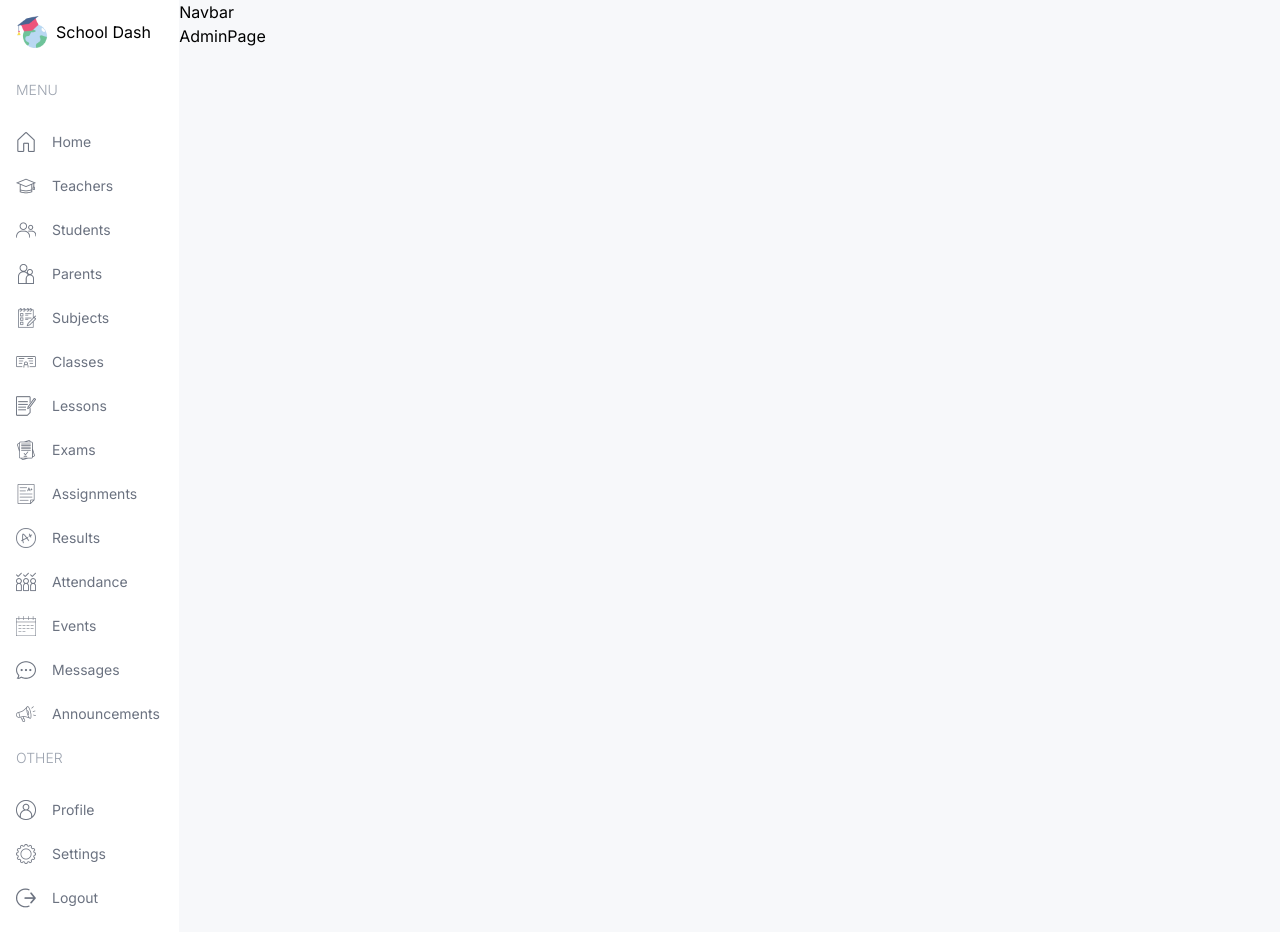
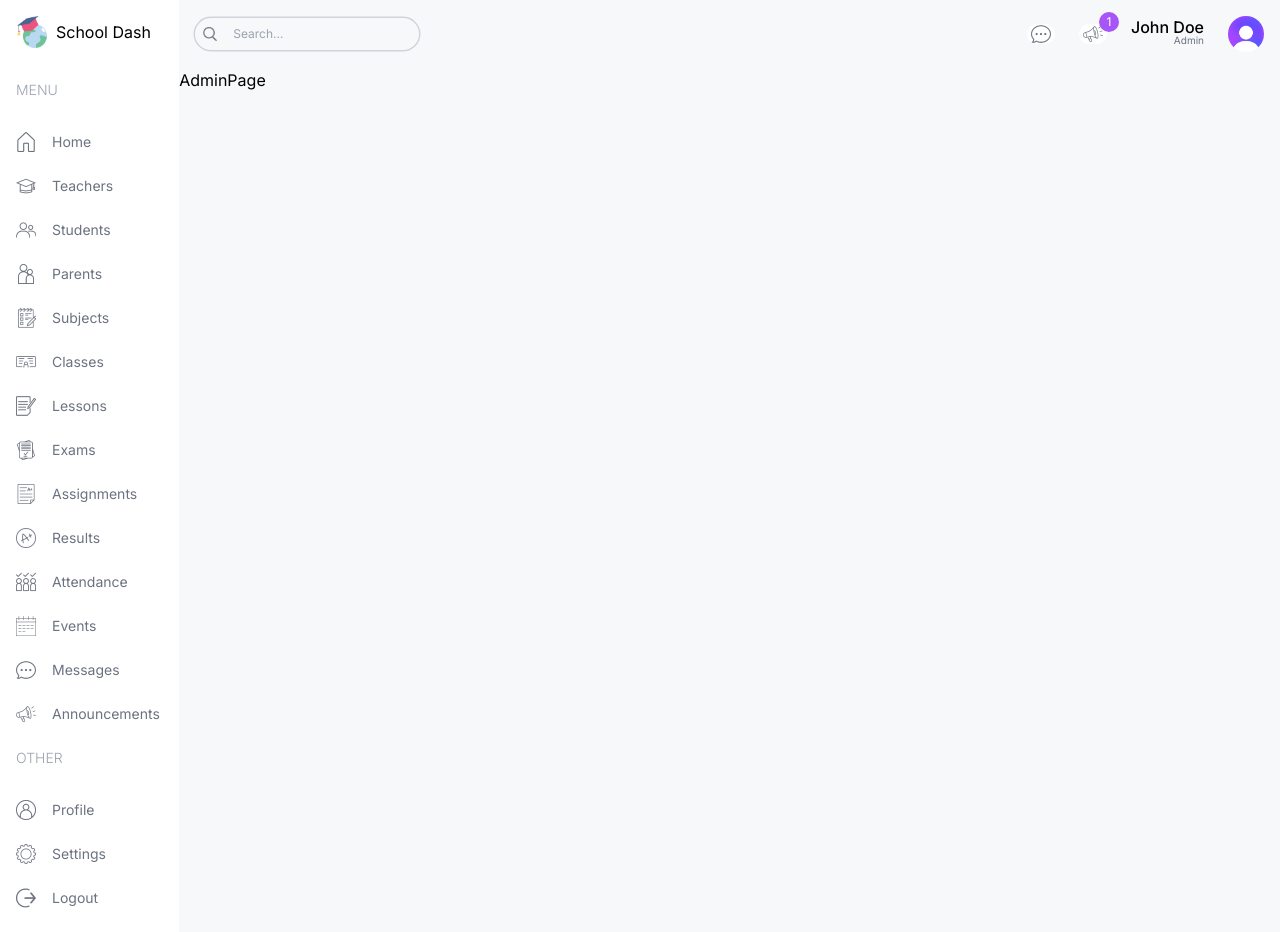
Before and after one commit to subhaghanta60/Admin-Dashboard, a Next.js app: page /admin in a window 1280 px wide. Built offline with nearby package versions, Linux system fonts and the light colour scheme.

Commit message:
Design Top NavBar

```diff
--- a/src/components/Navbar.tsx
+++ b/src/components/Navbar.tsx
@@ -1,6 +1,33 @@
+import Image from "next/image"
+
 const Navbar = () => {
   return (
-    <div className=''>Navbar</div>
+    <div className='flex items-center justify-between p-4 '>
+        {/* Search Bar */}
+        <div className="hidden md:flex items-center gap-2 text-xs rounded-full ring-[1.5px] ring-gray-300 px-2 ">
+            <Image src="/search.png" alt="searchBar" width={14} height={14} />
+            <input type="text" placeholder="Search..."  className="w-[200px] p-2 bg-transparent outline-none"/>
+        </div>
+
+        { /* Icon USer*/}
+         <div className="flex items-center gap-6 justify-end w-full">
+            <div className="bg-white rounded-full w-7 flex items-center justify-center cursor-pointer">
+                <Image src="/message.png" alt="user" width={20} height={20}/>
+            </div>
+            <div className="bg-white rounded-full w-7 flex items-center justify-center cursor-pointer relative">
+                <Image src="/announcement.png" alt="user" width={20} height={20}/>
+                <div className="absolute -top-3 -right-3 w-5 h-5 flex items-center justify-center bg-purple-500 text-white text-xs rounded-full">
+                    1
+                </div>
+            </div>
+            <div className="flex flex-col">
+                <span className="txt-xs leading-3 font-medium">John Doe</span>
+                <span className="text-[10px] text-gray-500 text-right">Admin</span>
+            </div>
+            <Image src="/avatar.png" alt="" width={36} height={36} className="rounded-full" />
+        </div>
+    </div>
+
   )
 }
 
```
